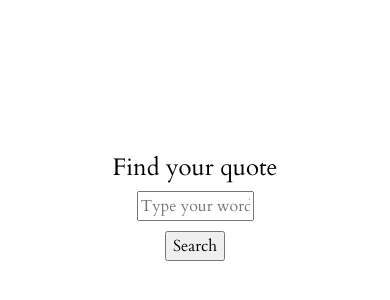
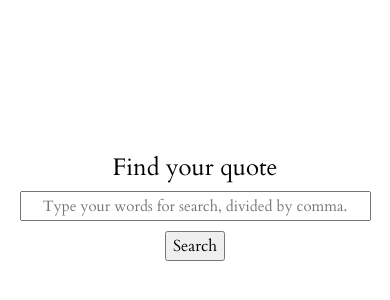
Before and after one commit to Ailadir/BibleQuoteFinder, a plain HTML site: page index.html in a window 390 px wide. Shown: the part 214-514 px from the top of the page. Drawn offline with Linux system fonts and the light colour scheme.

Commit message:
Add responsive design for input

```diff
--- a/script/script.js
+++ b/script/script.js
@@ -25,3 +25,5 @@ window.addEventListener('DOMContentLoaded', () => {
     }, 2300);
   });
 });
+
+window.addEventListener('click');
--- a/style.css
+++ b/style.css
@@ -133,3 +133,12 @@ body {
   justify-content: center;
   align-items: center;
 } */
+
+@media only screen and (max-width: 960px) {
+  .question-input {
+    width: 90%;
+  }
+  .question-input::placeholder {
+    font-size: 15px;
+  }
+}
```
